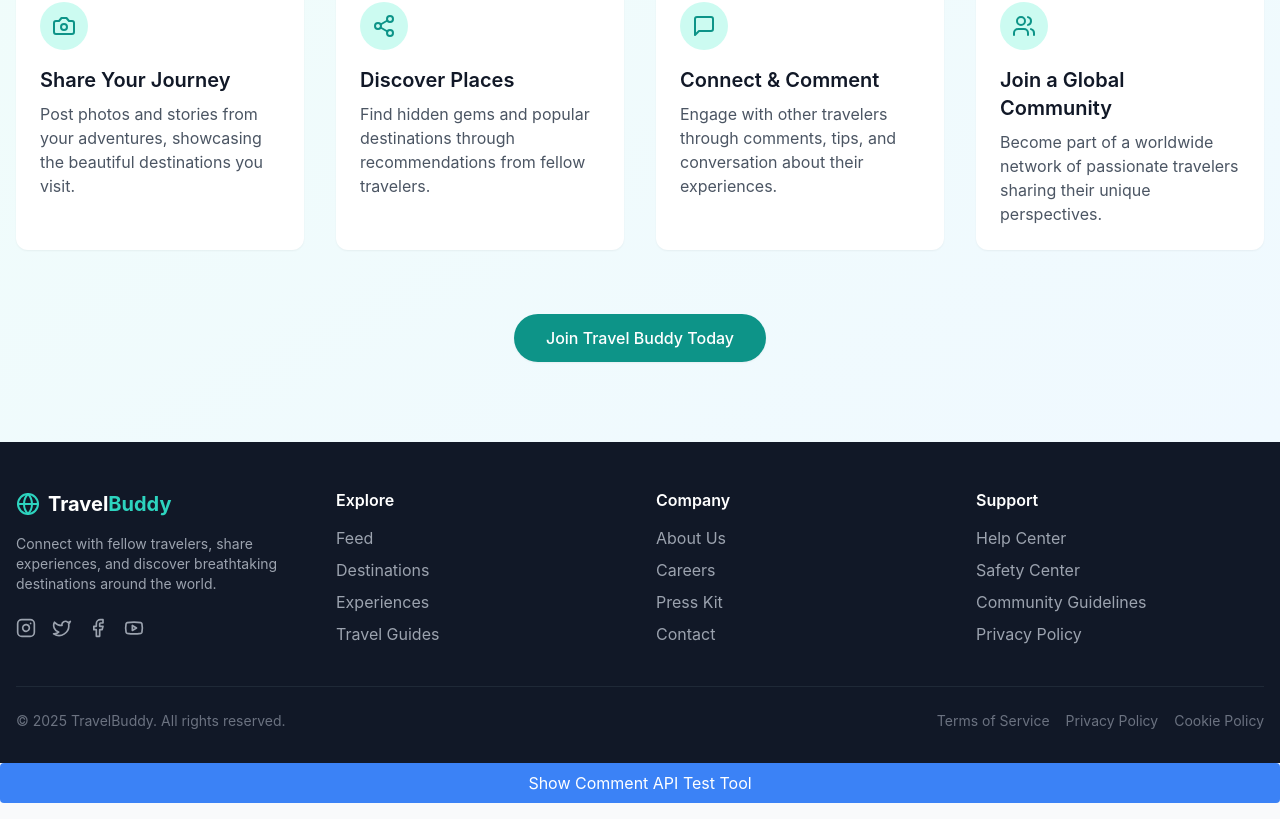
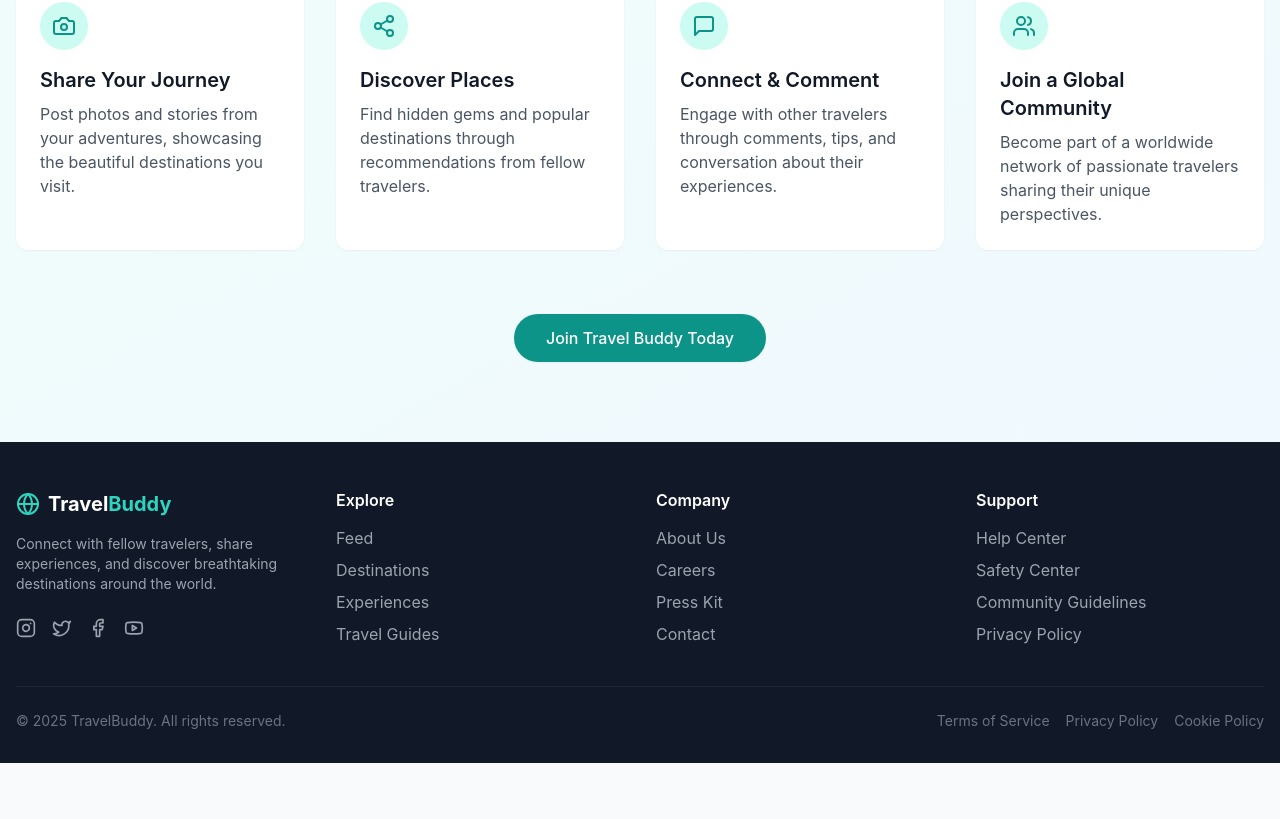
Before and after one commit to Aravinda-99/Travel_Budy, a React (Vite) app in the folder Client/: page / in a window 1280 px wide. Shown: the part 2484-3303 px from the top of the page. After the commit the page ends 3247 px from the top, so only its background shows below. Built offline with nearby package versions, Linux system fonts and the light colour scheme.

Commit message:
comment unnessary code in app.jsx

```diff
--- a/Client/src/App.jsx
+++ b/Client/src/App.jsx
@@ -31,18 +31,18 @@ function App() {
         </main>
         <Footer />
       </PostsProvider>
-      <button
+      {/* <button
         onClick={() => setShowTestTool(!showTestTool)}
         className="mb-4 bg-blue-500 text-white px-4 py-2 rounded"
       >
         {showTestTool ? 'Hide' : 'Show'} Comment API Test Tool
-      </button>
+      </button> */}
 
-      {showTestTool && (
+      {/* {showTestTool && (
         <div className="mb-8">
           <TestCommentApi />
         </div>
-      )}
+      )} */}
     </div>
   );
 }
```
